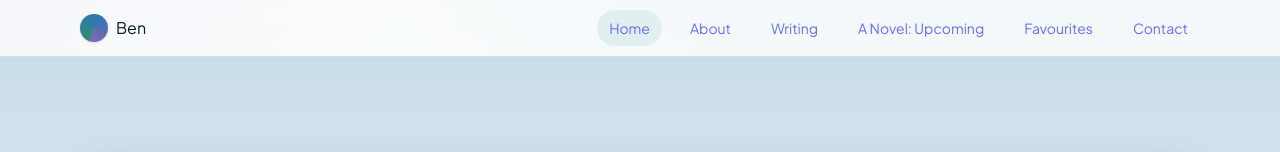
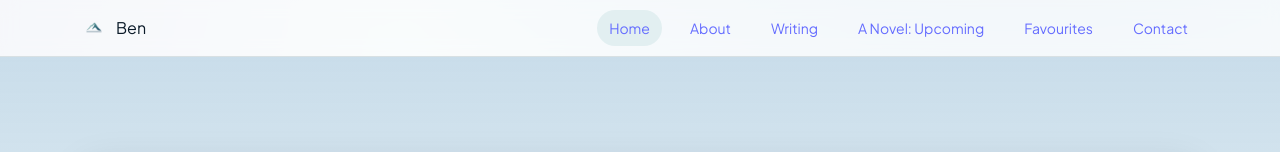
Before and after one commit to BenBachmann/personal-website, a React (Vite) app: page / in a window 1280 px wide. Shown: the top 152 px of the page. Built offline with nearby package versions, Linux system fonts and the light colour scheme.

Commit message:
added logo

```diff
--- a/index.html
+++ b/index.html
@@ -4,7 +4,7 @@
     <!-- ===== Meta & Identity ===== -->
     <meta charset="UTF-8" />
     <meta name="viewport" content="width=device-width, initial-scale=1.0" />
-    <title>Ben Bachmann — Writer, Thinker, Scientist, Musician</title>
+    <title>Ben Bachmann | Home</title>
     <meta name="description" content="Official website of Ben Bachmann — writer, thinker, scientist, and musician. Essays, projects, and upcoming novel." />
     <meta name="author" content="Ben Bachmann" />
     <link rel="canonical" href="https://benbachmann.com/" />
@@ -15,10 +15,19 @@
 
     <!-- ===== Favicons / Manifest ===== -->
     <link rel="icon" href="/favicon.ico" sizes="any" />
-    <link rel="icon" href="/icon.svg" type="image/svg+xml" />
-    <link rel="apple-touch-icon" href="/apple-touch-icon.png" />
+    <link rel="apple-touch-icon" href="/logo.png" />
     <link rel="manifest" href="/site.webmanifest" />
     <meta name="theme-color" content="#0a2e36" />
+
+    <!-- Preferred logo for crawlers (helps Google pick the right image) -->
+    <script type="application/ld+json">
+      {
+        "@context": "https://schema.org",
+        "@type": "Organization",
+        "url": "https://benbachmann.com",
+        "logo": "https://benbachmann.com/logo.png"
+      }
+    </script>
 
     <!-- ===== Fonts ===== -->
     <link rel="preconnect" href="https://fonts.googleapis.com" />
@@ -34,8 +43,8 @@
     <meta property="og:title" content="Ben Bachmann — Writer & Thinker" />
     <meta property="og:description" content="Official website of Ben Bachmann — essays, projects, and upcoming novel." />
     <meta property="og:url" content="https://benbachmann.com/" />
-    <meta property="og:image" content="https://benbachmann.com/profile_picture.jpg" />
-    <meta property="og:image:alt" content="Portrait of Ben Bachmann with site title" />
+    <meta property="og:image" content="https://benbachmann.com/logo.png" />
+    <meta property="og:image:alt" content="Ben Bachmann logo" />
     <meta property="og:image:width" content="1200" />
     <meta property="og:image:height" content="630" />
     <meta property="og:locale" content="en_US" />
@@ -44,7 +53,7 @@
     <meta name="twitter:card" content="summary_large_image" />
     <meta name="twitter:title" content="Ben Bachmann — Writer & Thinker" />
     <meta name="twitter:description" content="Essays, projects, and upcoming novel." />
-    <meta name="twitter:image" content="https://benbachmann.com/profile_picture.jpg" />
+    <meta name="twitter:image" content="https://benbachmann.com/logo.png" />
     <!-- Optional if you have a handle -->
     <meta name="twitter:site" content="@benbachmann_" />
 
--- a/src/App.jsx
+++ b/src/App.jsx
@@ -96,6 +96,7 @@ const FAVOURITES = [
   { title: "American National Parks", items: ["Arches","Bryce Canyon","Grand Canyon","North Cascades","Theodore Roosevelt"] },
   { title: "European Cities", items: ["Vienna","London","Florence","Prague","Granada"] },
   { title: "Philosophers", items: ["Friedrich Nietzsche","Aristotle","Plato", "Baruch Spinoza"] },
+  { title: "Historical Leaders", items: ["Albrecht von Wallenstein", "Admiral Horatio Nelson", "Holy Roman Emperor Frederick II", "Klemens von Metternich", "Pericles", "Justinian"] },
   { title: "Non-fiction Books", items: [] }
 ];
 
@@ -347,9 +348,7 @@ function Navbar({ active, navigateTo }) {
             className="flex items-center gap-2 font-semibold"
             style={{ color: "var(--text)", fontFamily: "var(--font)" }}
           >
-            <span aria-hidden className="inline-flex h-7 w-7 rounded-full shadow-sm" style={{
-              background: "conic-gradient(from 200deg, var(--green), var(--blue), var(--accent1))",
-            }} />
+            <img src="/logo.png" alt="Ben Bachmann logo" width={28} height={28} style={{ display: "block", borderRadius: "6px" }} />
             <span>Ben</span>
           </a>
 
```
Also changed, not shown: public/logo.png (added), 1 other file (tests, documents, lock files or other folders).
